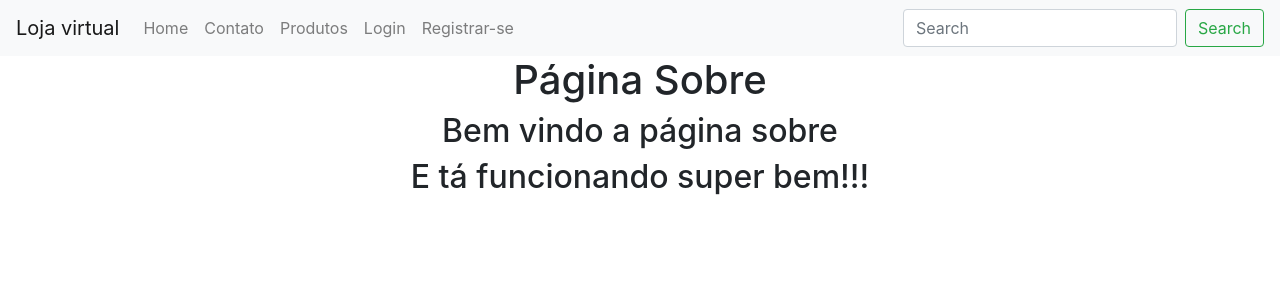
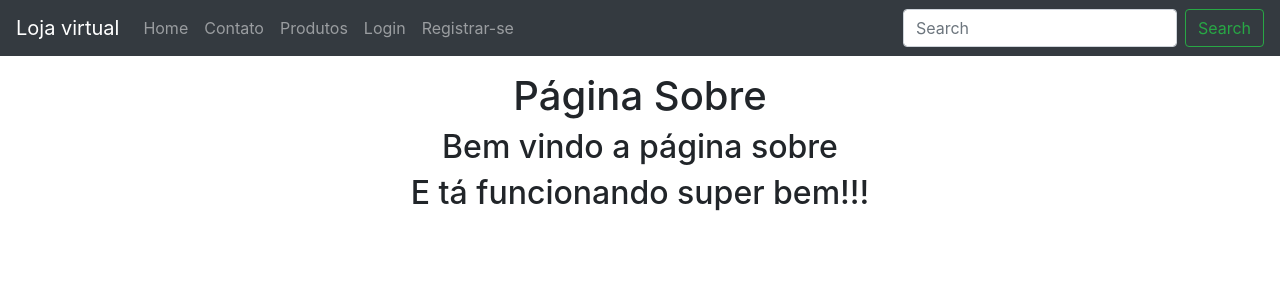
Before and after one commit to toticavalcanti/django_ecommerce, a Django app: page /about/ in a window 1280 px wide. Shown: the top 300 px of the page. Run offline with Django 3.2, Linux system fonts and the light colour scheme; some libraries are stand-ins or nearby versions.

Commit message:
change navbar bootstrap style to dark (line 8 navbar.html)

```diff
--- a/templates/base/navbar.html
+++ b/templates/base/navbar.html
@@ -5,7 +5,7 @@
 {% url 'login' as login_url %}
 {% url 'logout' as logout_url %}
 {% url 'register' as register_url %}
-<nav class="navbar navbar-expand-lg navbar-light bg-light">
+<nav class="navbar navbar-expand-lg navbar-dark bg-dark mb-3">
   <a class="navbar-brand" href="{{ home_url }}">{% if nome_da_marca %} {{ nome_da_marca }} {% else %} C&oacute;digo Fluente eCommerce {% endif %}</a>
   <button class="navbar-toggler" type="button" data-toggle="collapse" data-target="#navbarNav" aria-controls="navbarNav" aria-expanded="false" aria-label="Toggle navigation">
     <span class="navbar-toggler-icon"></span>
```
